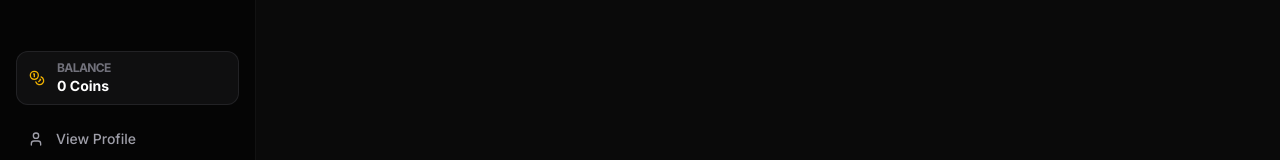
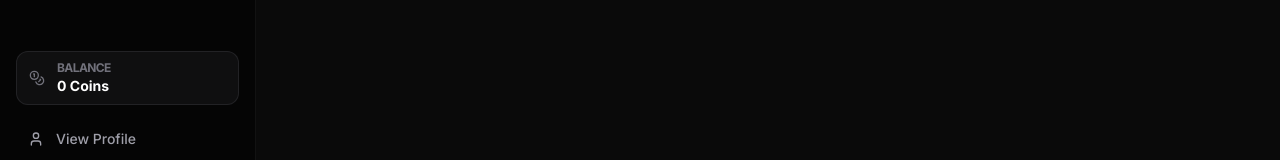
Before and after one commit to divenon778-web/mnbvbvvbbveeewwass, a React (Vite) app: page /dashboard in a window 1280 px wide. Shown: the part 516-676 px from the top of the page. Built offline with nearby package versions, Linux system fonts and the light colour scheme; no server answers; the database is empty; sample sign-in values are in the browser's storage.

Commit message:
Update DashboardLayout.tsx

```diff
--- a/src/components/DashboardLayout.tsx
+++ b/src/components/DashboardLayout.tsx
@@ -74,7 +74,7 @@ export default function DashboardLayout({ children }: { children: React.ReactNod
 
             <div className="mt-auto px-4 flex flex-col gap-2">
               <div className="flex items-center gap-3 px-3 py-2 rounded-xl bg-zinc-500/10 border border-zinc-500/20 mb-2">
-                <Coins size={16} className="text-yellow-500" />
+                <Coins size={16} className="text-zinc-500" />
                 <div className="flex flex-col">
                   <span className="text-xs text-zinc-500 uppercase font-bold tracking-tighter">Balance</span>
                   <span className="text-sm font-bold text-white">{userData?.coins || 0} Coins</span>
```
